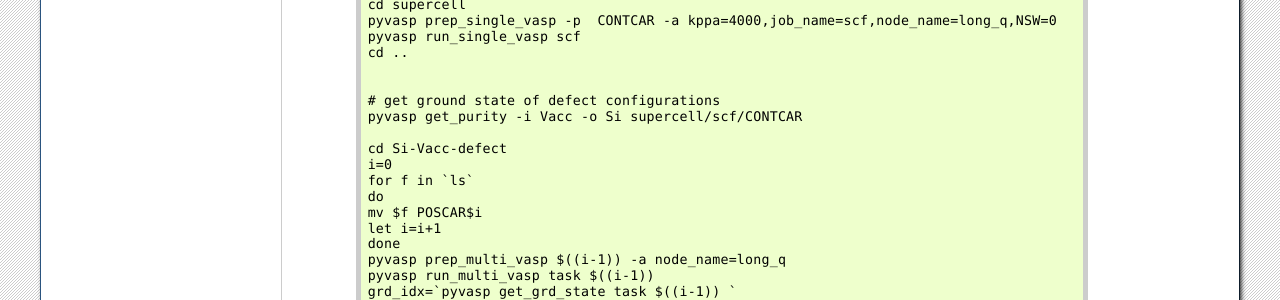
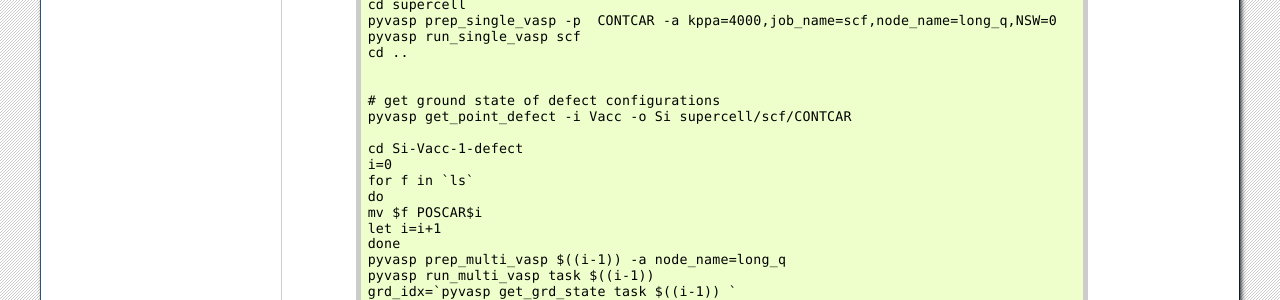
Before and after one commit to ChangChunHe/pyvaspflow, a Sphinx documentation site: the page built from docs/source/example.rst, in a window 1280 px wide and 1400 px high, scrolled down 3510 px. Shown: the part 327-627 px from the top of the window. Built offline with Sphinx 7.4.7, drawn with Linux system fonts in a browser that asks for light colours; some of the changed text lies outside the part shown.

Commit message:
update docs

```diff
--- a/docs/source/example.rst
+++ b/docs/source/example.rst
@@ -153,9 +153,9 @@ I. 提交以下任务::
 
 
     # get ground state of defect configurations
-    pyvasp get_purity -i Vacc -o Si supercell/scf/CONTCAR
+    pyvasp get_point_defect -i Vacc -o Si supercell/scf/CONTCAR
 
-    cd Si-Vacc-defect
+    cd Si-Vacc-1-defect
     i=0
     for f in `ls`
     do
```
